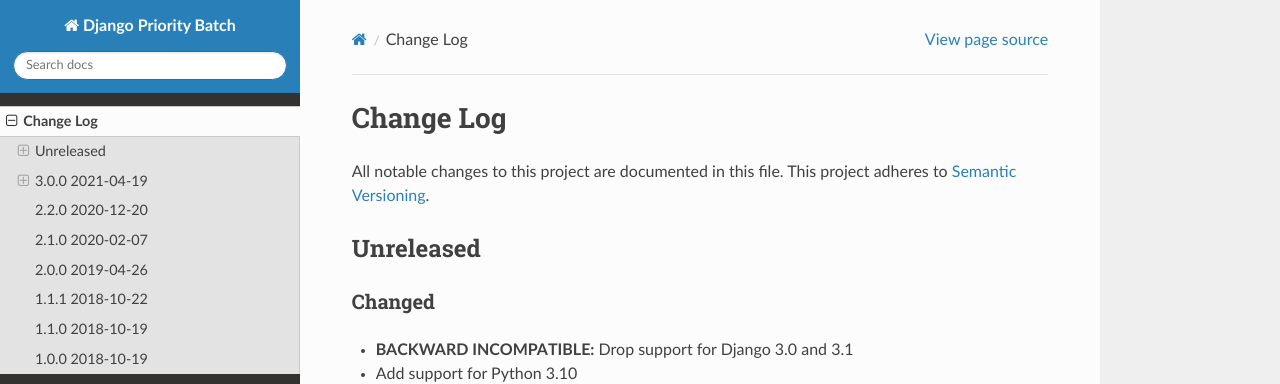
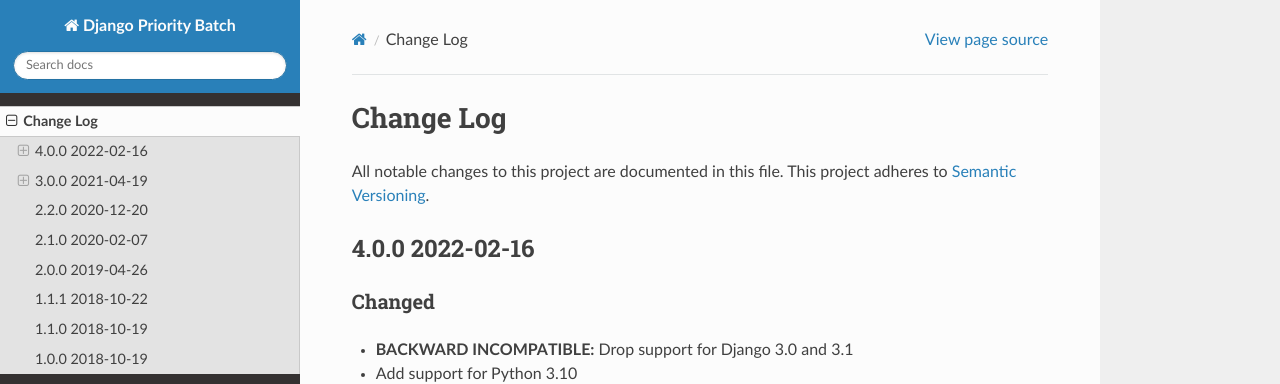
Before and after one commit to genialis/django-priority-batch, a Sphinx documentation site: the page built from docs/CHANGELOG.rst, in a window 1280 px wide and 1353 px high. Shown: the top 384 px of the window. Built offline with Sphinx 7.4.7 and the Read the Docs theme 2.0.0, drawn with Linux system fonts in a browser that asks for light colours.

Commit message:
Prepare release 4.0.0

```diff
--- a/docs/CHANGELOG.rst
+++ b/docs/CHANGELOG.rst
@@ -6,9 +6,9 @@
 This project adheres to `Semantic Versioning <http://semver.org/>`_.
 
 
-==========
-Unreleased
-==========
+================
+4.0.0 2022-02-16
+================
 
 Changed
 =======
```
